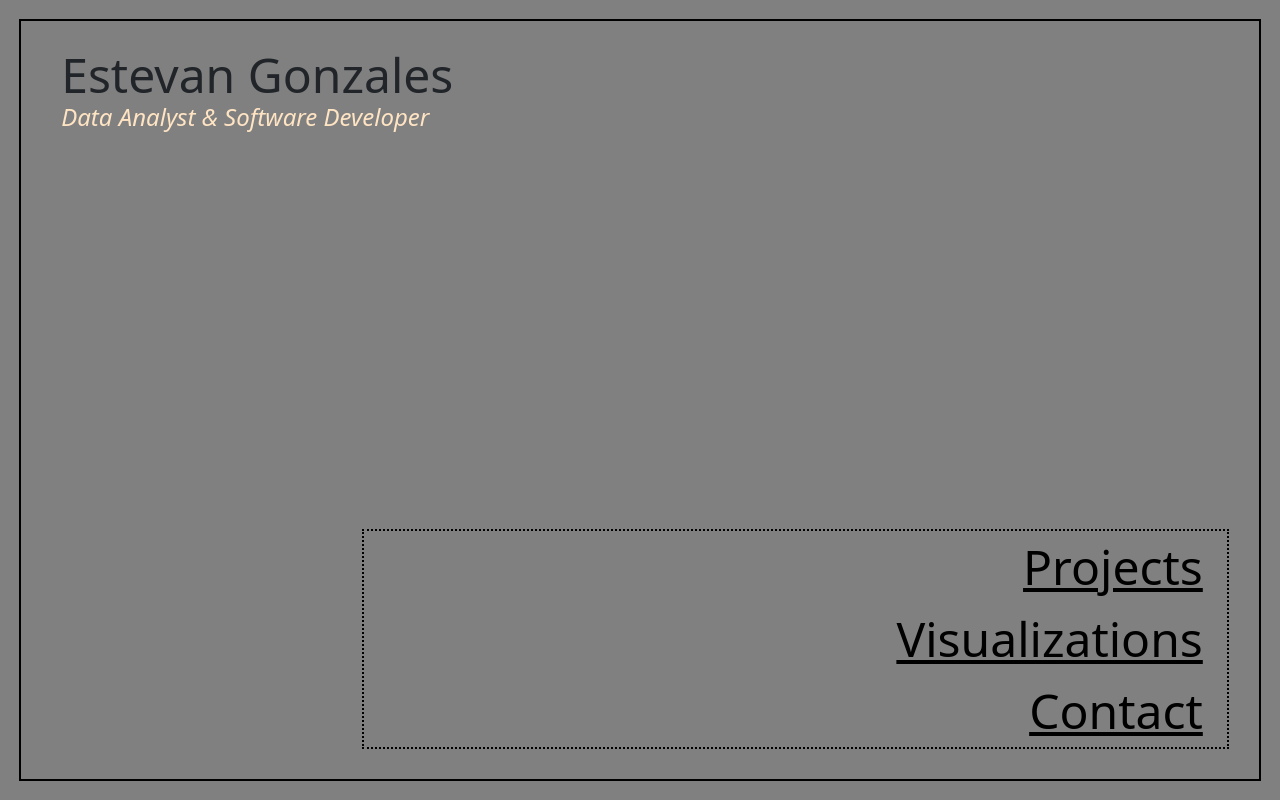
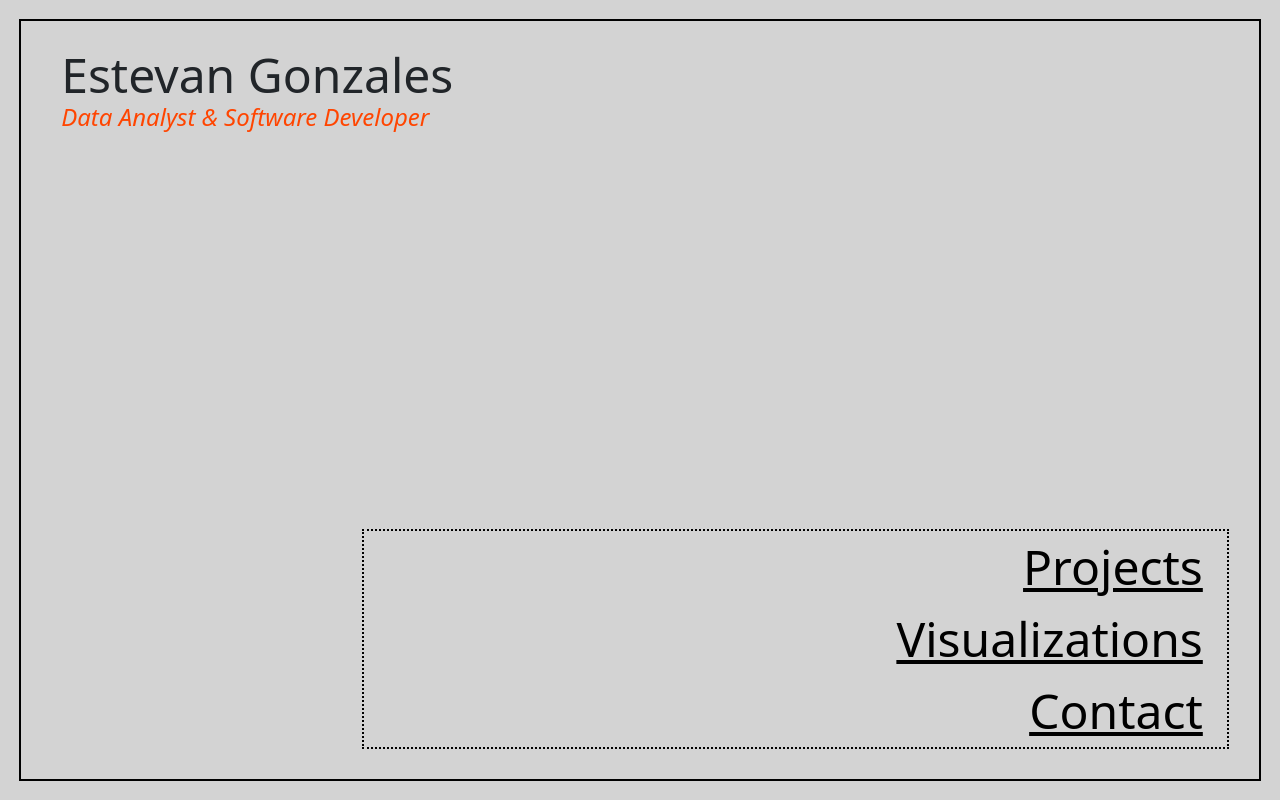
Before and after one commit to Estevan-Gonzales/estevan_b, a React (Vite) app: page / in a window 1280 px wide. Built offline with nearby package versions, Linux system fonts and the light colour scheme.

Commit message:
Changed home colors

```diff
--- a/src/App.css
+++ b/src/App.css
@@ -1,5 +1,5 @@
 body {
-  background-color: gray;
+  background-color: lightgray;
 }
 
 html {
@@ -9,11 +9,11 @@ html {
 .outlet-out {
   padding: 1.5%;
   height: 100vh;
-  background-color: gray;
+  background-color: lightgray;
 }
 
 .outlet-div {
-  background-color: gray;
+  background-color: lightgray;
   border: solid 2px black;
   min-height: 100%;
   position: relative
@@ -60,7 +60,7 @@ html {
   font-size: x-large;
   text-wrap: nowrap;
   font-style: italic;
-  color: bisque;
+  color: orangered;
   margin-left: 40px;
   margin-bottom: 10%;
 }
```
